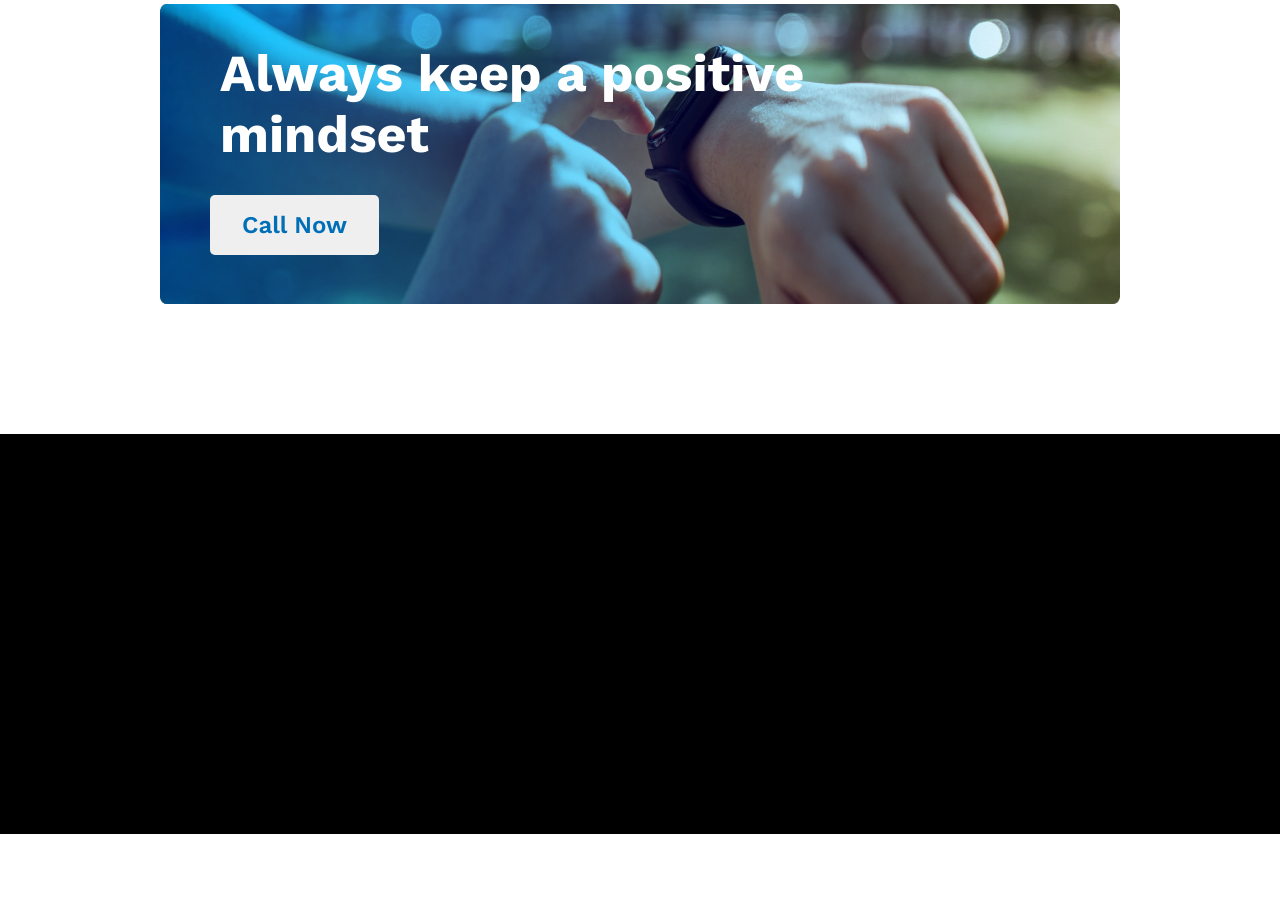
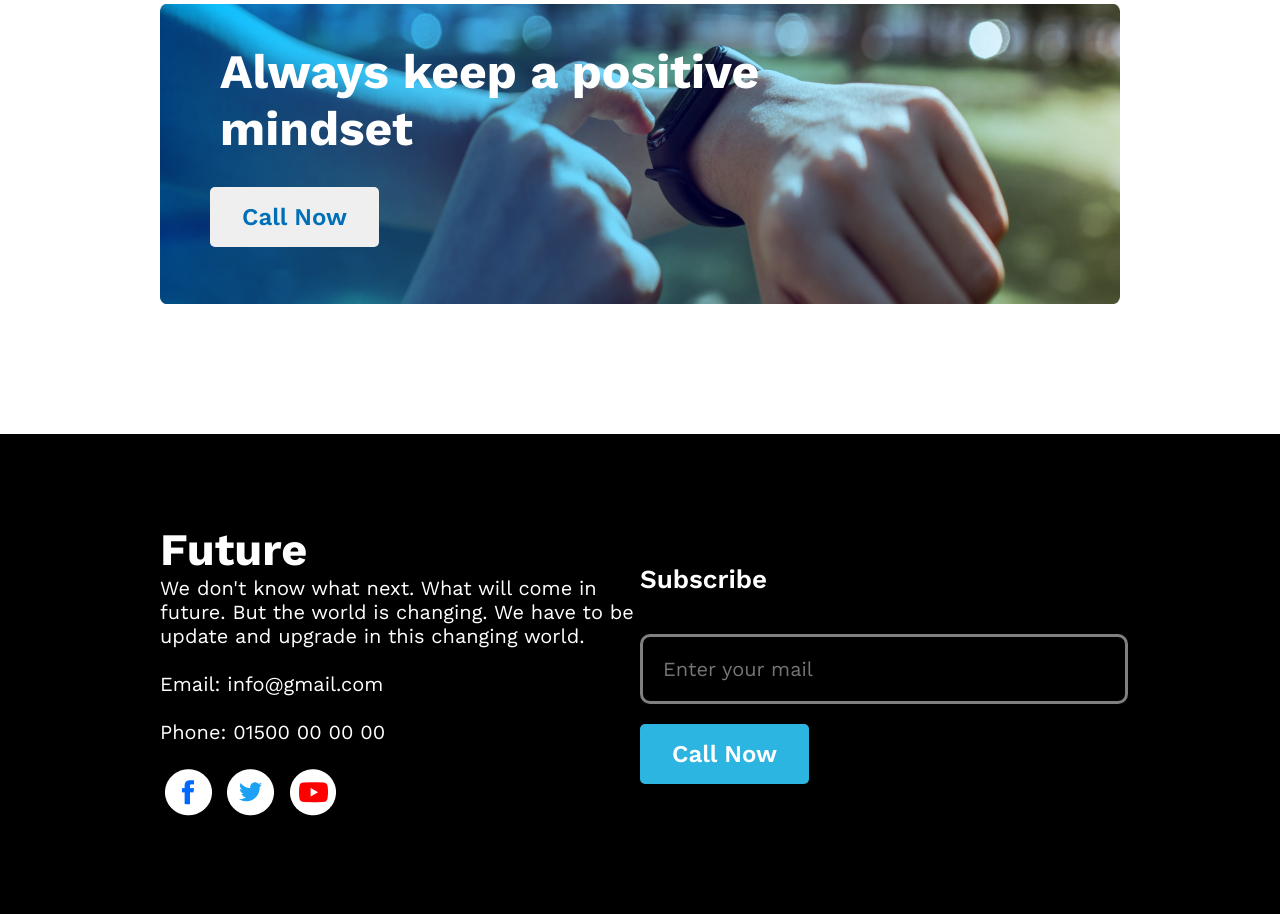
Before and after one commit to Asaduzzaman-Sohan/assignment-1, a plain HTML site: page index.html in a window 1280 px wide. Shown: the part 2616-3530 px from the top of the page. Before the commit the page ends 3450 px from the top, so only its background shows below. Drawn offline with nearby package versions, Linux system fonts and the light colour scheme.

Commit message:
new year new me

```diff
--- a/index.html
+++ b/index.html
@@ -95,7 +95,26 @@
 
     <!-- footer section -->
     <footer>
-      <div class="footer-container"></div>
+      <div class="footer-container">
+        <div class="footer-future">
+          <h3 class="future-title">Future</h3>
+          <p class="future-describe">
+            We don't know what next. What will come in future. But the world is
+            changing. We have to be update and upgrade in this changing world.
+            <br /><br />Email: info@gmail.com <br />
+            <br />Phone: 01500 00 00 00
+          </p>
+
+          <img src="./images/icons/fb.png" alt="facebook" />
+          <img src="./images/icons/twitter.png" alt="twitter" />
+          <img src="./images/icons/youtube.png" alt="youtube" />
+        </div>
+        <div class="footer-subscribe">
+          <h3 class="subscribe-title">Subscribe</h3>
+          <input type="email" name="" id="" placeholder="Enter your mail" />
+          <button class="btn-primary">Call Now</button>
+        </div>
+      </div>
     </footer>
   </body>
 </html>
--- a/styles/style.css
+++ b/styles/style.css
@@ -167,7 +167,7 @@ main {
 
 
 .mindset-title {
-    font-size: 52px;
+    font-size: 48px;
     padding: 40px 0 20px 60px;
     color: #FFF;
 }
@@ -181,6 +181,62 @@ main {
 
 footer {
     width: 100%;
-    height: 400px;
+    height: 480px;
     background-color: black;
 }
+
+.footer-container {
+    width: 75vw;
+    height: 480px;
+    margin: auto;
+    display: flex;
+    justify-content: space-between;
+    align-items: center;
+}
+
+.footer-future {
+    width: 600px;
+}
+
+.footer-future img {
+    margin-top: 20px;
+    padding: 5px;
+}
+
+.future-title {
+    font-size: 45px;
+    color: #FFF;
+}
+
+.future-describe {
+    font-size: 20px;
+    color: #FFF;
+}
+
+
+.footer-subscribe {
+    width: 600px;
+}
+
+.subscribe-title {
+    font-size: 26px;
+    font-weight: 600;
+    color: #FFF;
+}
+
+.footer-subscribe input {
+    width: 92%;
+    padding: 20px;
+    font-size: 20px;
+    margin: 40px 0 10px 0;
+    background-color: black;
+    border: 3px solid gray;
+    border-radius: 10px;
+
+}
+
+.footer-subscribe button {
+    margin-top: 10px;
+    background-color: #2CB5E1;
+    color: #FFF;
+}
```
